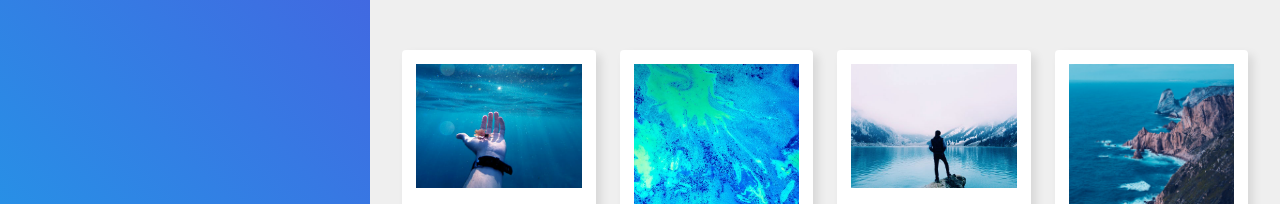
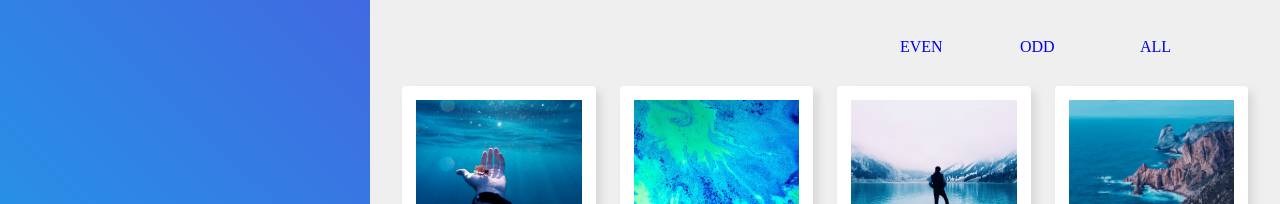
Before and after one commit to taeho-choi/responsive-gallery, a plain HTML site: page index.html in a window 1280 px wide. Shown: the top 204 px of the page. Drawn offline with Linux system fonts and the light colour scheme.

Commit message:
ODD/EVEN classification

```diff
--- a/css/style.css
+++ b/css/style.css
@@ -80,6 +80,25 @@ main {
 	margin-left: 400px;
 	box-sizing: border-box;
 	padding: 20px;
+}
+main ul {
+	width: 100%;
+	margin-bottom: 10px;
+	margin-right: 20px;
+}
+main ul::after {
+	content: "";
+	display:block;
+	clear: both;
+}
+main ul li {
+	float: right;
+	margin-right: 20px;
+	width: 100px;
+	height: 26px;
+}
+main ul li a {
+	/* ing */
 }
 main section {
 	width: 100%;
--- a/index.html
+++ b/index.html
@@ -37,141 +37,146 @@
 	</header>
 
 	<main>
+		<ul>
+			<li class="on"><a href="*">ALL</a></li>
+			<li><a href=".odd">ODD</a></li>
+			<li><a href=".even">EVEN</a></li>
+		</ul>
 		<section>
-			<article>
+			<article class="odd">
 				<div>
 					<img src="img/p1.jpg" alt="">
 					<h2>Lorem, ipsum dolor.</h2>
 					<p>Lorem ipsum dolor, sit amet consectetur adipisicing.</p>
 				</div>
 			</article>
-			<article>
+			<article class="even">
 				<div>
 					<img src="img/p2.jpg" alt="">
 					<h2>Veritatis, ex harum?</h2>
 					<p>Eligendi, corrupti excepturi neque id iure dolorum?</p>
 				</div>
 			</article>
-			<article>
+			<article class="odd">
 				<div>
 					<img src="img/p3.jpg" alt="">
 					<h2>Exercitationem, nemo consequuntur.</h2>
 					<p>Cumque eligendi provident et, quis at dolores?</p>
 				</div>
 			</article>
-			<article>
+			<article class="even">
 				<div>
 					<img src="img/p4.jpg" alt="">
 					<h2>Ducimus, facilis voluptatibus.</h2>
 					<p>Adipisci eius nisi fugit, repellendus incidunt vitae!</p>
 				</div>
 			</article>
-			<article>
+			<article class="odd">
 				<div>
 					<img src="img/p5.jpg" alt="">
 					<h2>Quas, qui rerum!</h2>
 					<p>Distinctio impedit nulla nemo, eaque fuga provident!</p>
 				</div>
 			</article>
-			<article>
+			<article class="even">
 				<div>
 					<img src="img/p6.jpg" alt="">
 					<h2>Aliquid, tempore quisquam.</h2>
 					<p>Dolore a sequi nostrum tenetur accusamus? Asperiores!</p>
 				</div>
 			</article>
-			<article>
+			<article class="odd">
 				<div>
 					<img src="img/p7.jpg" alt="">
 					<h2>Ut, soluta excepturi.</h2>
 					<p>Velit sit perferendis recusandae. Rem, corporis sit?</p>
 				</div>
 			</article>
-			<article>
+			<article class="even">
 				<div>
 					<img src="img/p8.jpg" alt="">
 					<h2>Facere, eos architecto.</h2>
 					<p>Inventore dignissimos vero eveniet reprehenderit perspiciatis porro.</p>
 				</div>
 			</article>
-			<article>
+			<article class="odd">
 				<div>
 					<img src="img/p9.jpg" alt="">
 					<h2>Dolore, eveniet accusantium!</h2>
 					<p>Dolor vero quisquam, incidunt praesentium nesciunt voluptatibus.</p>
 				</div>
 			</article>
-			<article>
+			<article class="even">
 				<div>
 					<img src="img/p10.jpg" alt="">
 					<h2>Enim, dolores amet!</h2>
 					<p>Velit nostrum odit eaque consequatur qui esse!</p>
 				</div>
 			</article>
-			<article>
+			<article class="odd">
 				<div>
 					<img src="img/p11.jpg" alt="">
 					<h2>Obcaecati, quos labore.</h2>
 					<p>Accusantium tempora ullam laboriosam tempore, corporis molestiae.</p>
 				</div>
 			</article>
-			<article>
+			<article class="even">
 				<div>
 					<img src="img/p12.jpg" alt="">
 					<h2>Inventore, adipisci qui?</h2>
 					<p>Vitae perferendis voluptatum quae culpa odit atque!</p>
 				</div>
 			</article>
-			<article>
+			<article class="odd">
 				<div>
 					<img src="img/p13.jpg" alt="">
 					<h2>Debitis, corrupti aspernatur!</h2>
 					<p>Rerum rem facere earum? Non, mollitia a.</p>
 				</div>
 			</article>
-			<article>
+			<article class="even">
 				<div>
 					<img src="img/p14.jpg" alt="">
 					<h2>Explicabo, odio excepturi.</h2>
 					<p>Sed eum, culpa quod debitis amet quasi.</p>
 				</div>
 			</article>
-			<article>
+			<article class="odd">
 				<div>
 					<img src="img/p15.jpg" alt="">
 					<h2>At, eum repudiandae.</h2>
 					<p>Iste soluta aliquid sed inventore deserunt voluptatum.</p>
 				</div>
 			</article>
-			<article>
+			<article class="even">
 				<div>
 					<img src="img/p16.jpg" alt="">
 					<h2>Iusto, architecto nobis!</h2>
 					<p>Qui voluptatum vero nostrum quasi blanditiis iure!</p>
 				</div>
 			</article>
-			<article>
+			<article class="odd">
 				<div>
 					<img src="img/p17.jpg" alt="">
 					<h2>Animi, eius numquam?</h2>
 					<p>Perspiciatis, obcaecati asperiores. Blanditiis dicta earum incidunt.</p>
 				</div>
 			</article>
-			<article>
+			<article class="even">
 				<div>
 					<img src="img/p18.jpg" alt="">
 					<h2>Animi, aspernatur molestiae!</h2>
 					<p>Necessitatibus ea ab voluptatibus perferendis? Non, dolorem!</p>
 				</div>
 			</article>
-			<article>
+			<article class="odd">
 				<div>
 					<img src="img/p19.jpg" alt="">
 					<h2>Sed, quis cumque?</h2>
 					<p>Expedita unde hic libero nam veritatis atque.</p>
 				</div>
 			</article>
-			<article>
+			<article class="even">
 				<div>
 					<img src="img/p20.jpg" alt="">
 					<h2>Cum, voluptas deserunt.</h2>
```
